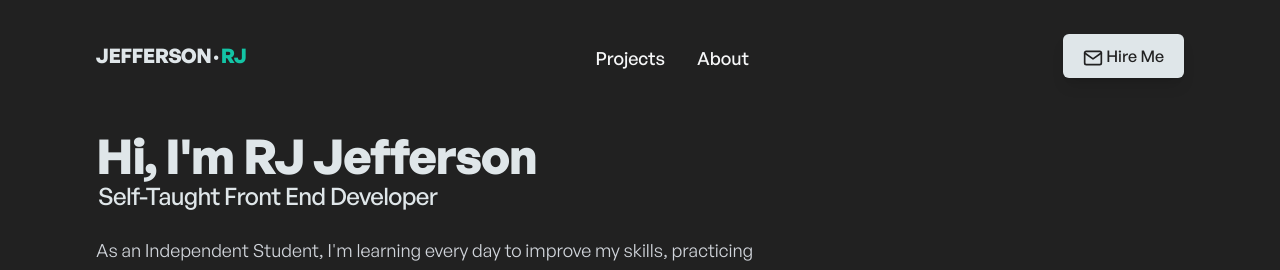
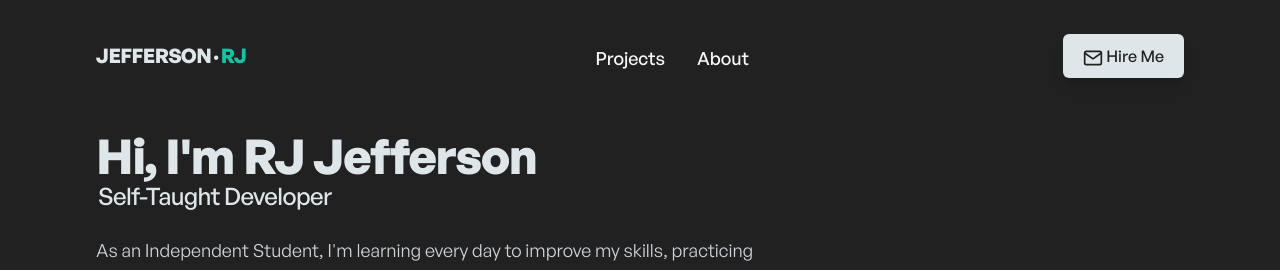
Before and after one commit to jeffersonrj14/jeffersonrj.com, a Next.js app: page / in a window 1280 px wide. Shown: the top 270 px of the page. Built offline with nearby package versions, Linux system fonts and the light colour scheme; no server answers.

Commit message:
fix: typo link

```diff
--- a/src/components/index/Hero.jsx
+++ b/src/components/index/Hero.jsx
@@ -111,7 +111,7 @@ function Hero() {
             Hi, I&apos;m RJ Jefferson
           </h1>
           <h3 className='ml-0.5 text-xl font-medium tracking-tight sm:text-2xl'>
-            Self-Taught Front End Developer
+            Self-Taught Developer
           </h3>
 
           <p className='mt-6 text-lg text-gray-300'>
@@ -152,7 +152,7 @@ function Hero() {
                       icon={SiLinkedin}
                       rel="me"
                   /> */}
-            <SocialLink href='/Resume.pdf' aria-label='Check out my Resume' icon={IoDocumentText} />
+            <SocialLink href='/resume.pdf' aria-label='Check out my Resume' icon={IoDocumentText} />
             <SocialLink
               href='mailto:jefferson@jeffersonrj.com'
               aria-label='Send me an email'
```
